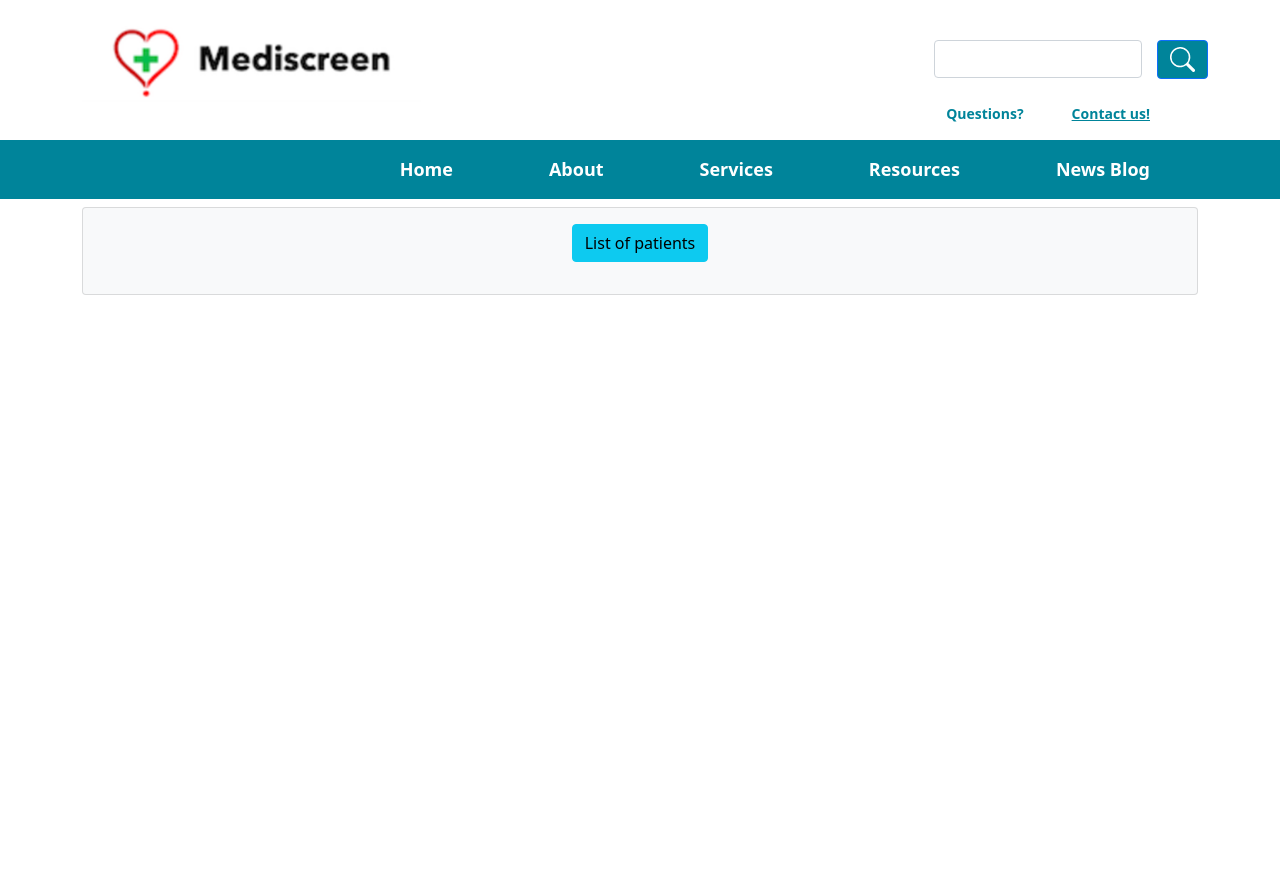
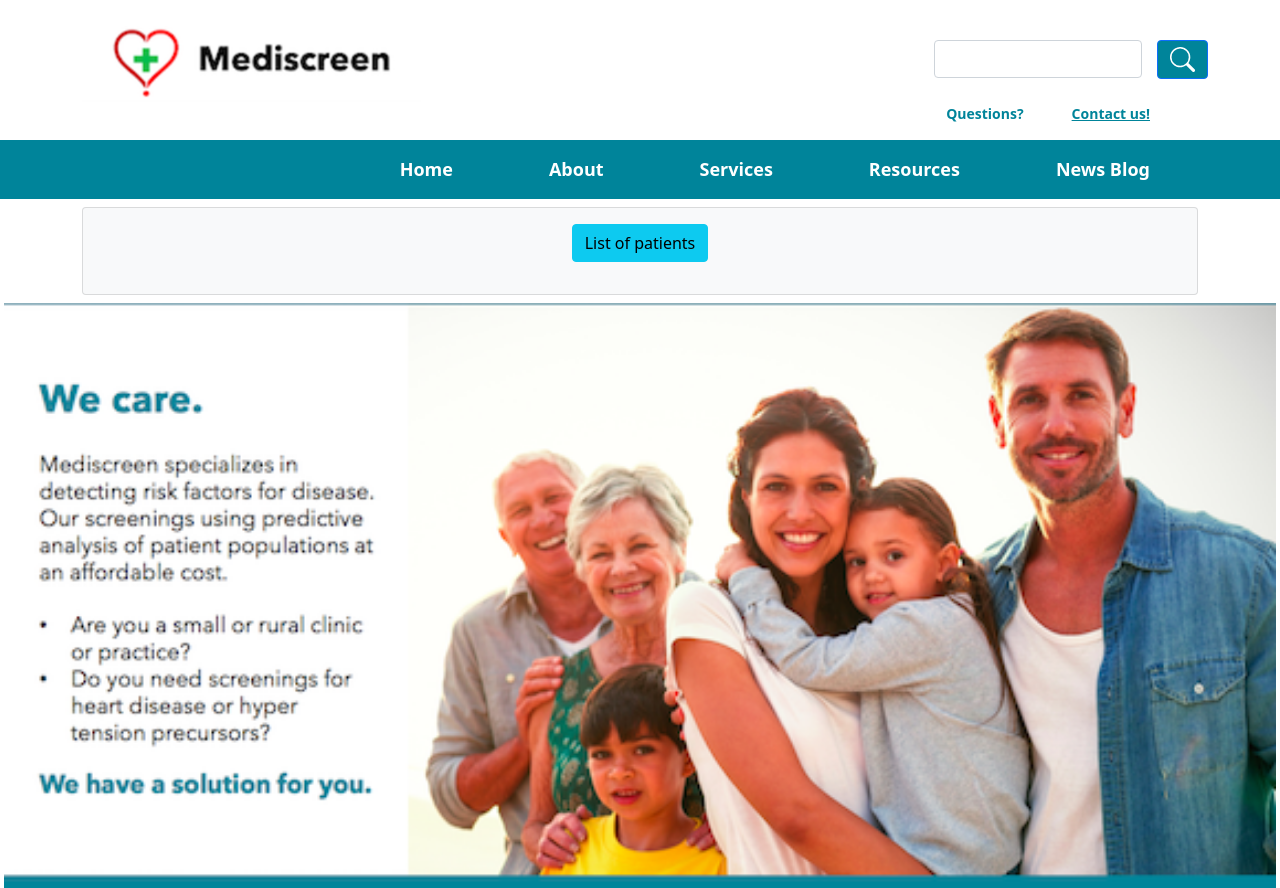
Before and after one commit to hallierarnaud/mediscreen-frontend, an Angular app: page /home in a window 1280 px wide. Before the commit this address led to /. Before the commit the page ends 800 px from the top, so only its background shows below. Built offline with nearby package versions, Linux system fonts and the light colour scheme.

Commit message:
Feat : template add home component

```diff
--- /dev/null
+++ b/src/app/home/home.component.html
@@ -0,0 +1,3 @@
+<div class="container d-flex flex-grow-0 justify-content-center">
+  <img src="../../assets/images/homeImage.png" alt="home image" height="585">
+</div>
--- /dev/null
+++ b/src/app/home/home.component.ts
@@ -0,0 +1,15 @@
+import { Component, OnInit } from '@angular/core';
+
+@Component({
+  selector: 'app-home',
+  templateUrl: './home.component.html',
+  styleUrls: ['./home.component.css']
+})
+export class HomeComponent implements OnInit {
+
+  constructor() { }
+
+  ngOnInit(): void {
+  }
+
+}
```
Also changed, not shown: src/app/app.module.ts (+6 -2 lines), src/app/home/home.component.css (added), src/assets/images/homeImage.png (added), 1 other file (tests, documents, lock files or other folders).
